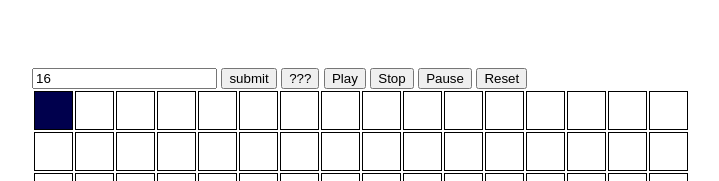
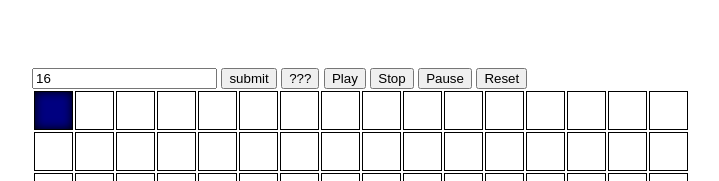
Before and after one commit to madamdata/ctb_project, a plain HTML site: page index.html in a window 1280 px wide. Both pictures are taken after a click on the element 89 px from the left and 110 px from the top of the page. Shown: the top 181 px of the page, without its empty margins (36-755 px from the left). Drawn offline with nearby package versions, Linux system fonts and the light colour scheme.

Commit message:
step styling more sizing

```diff
--- a/styles/ctb.css
+++ b/styles/ctb.css
@@ -4,7 +4,8 @@
     height: 35px;
 }
 .clicked{
-  background-color: #00004d;
+  background-color: #000080;
+  box-shadow: inset 0 0 10px #000000;
 }
 
 .highlight{
```
